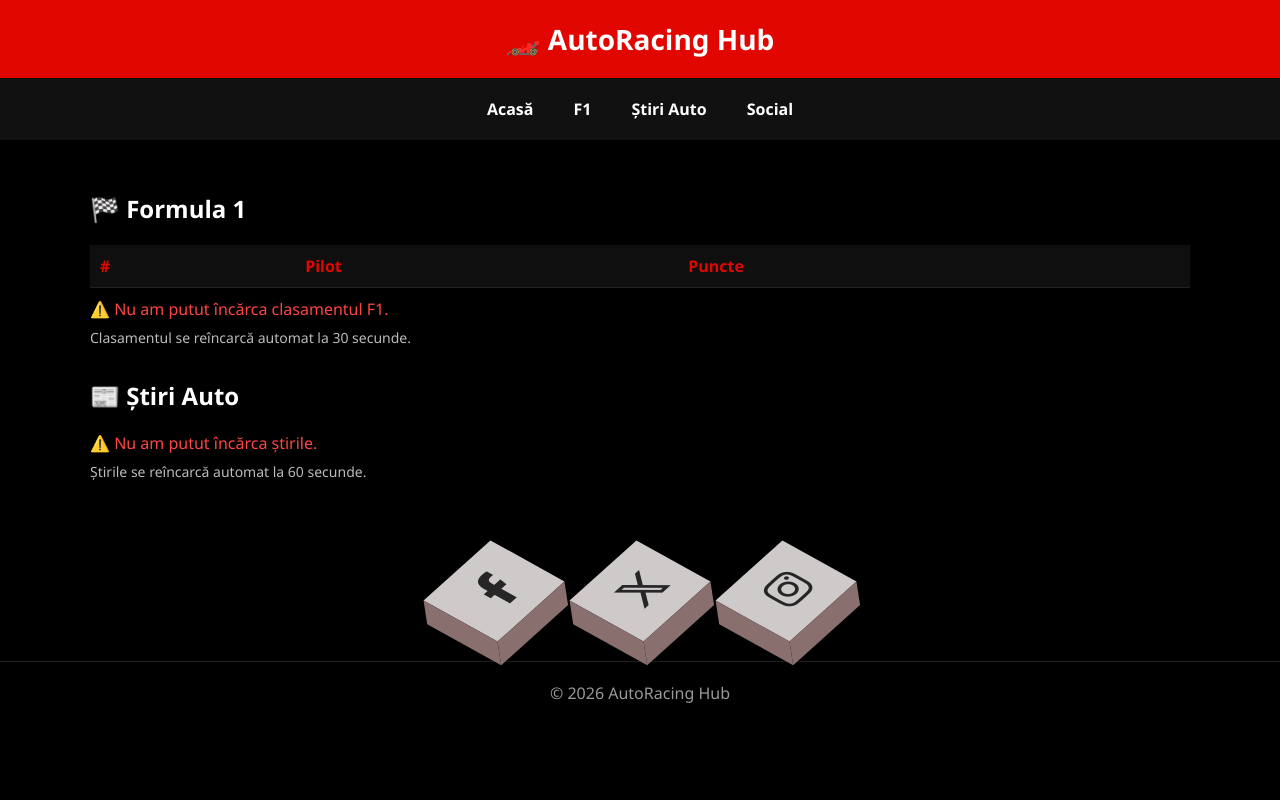
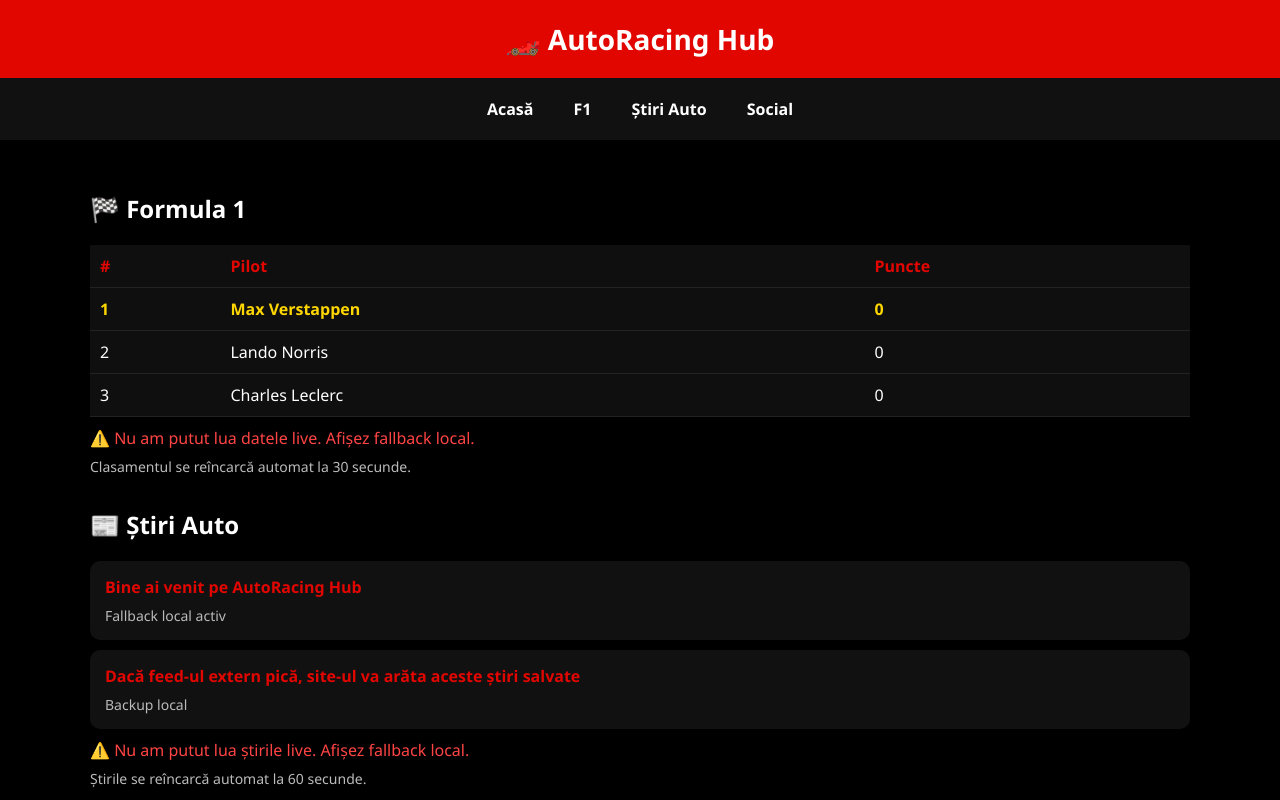
Before and after one commit to denisstancu120-create/autoracing-ro, a plain HTML site: page index.html in a window 1280 px wide. Shown: the top 800 px of the page. Drawn offline with Linux system fonts and the light colour scheme; no server answers.

Commit message:
Update index.html

```diff
--- a/index.html
+++ b/index.html
@@ -94,39 +94,41 @@
 const CACHE_F1 = 'f1_cache';
 const CACHE_NEWS = 'news_cache';
 
+const FALLBACK_F1 = [
+  { position: '1', Driver: { givenName: 'Max', familyName: 'Verstappen' }, points: '0' },
+  { position: '2', Driver: { givenName: 'Lando', familyName: 'Norris' }, points: '0' },
+  { position: '3', Driver: { givenName: 'Charles', familyName: 'Leclerc' }, points: '0' }
+];
+
+const FALLBACK_NEWS = [
+  {
+    title: 'Bine ai venit pe AutoRacing Hub',
+    link: '#',
+    pubDate: 'Fallback local activ'
+  },
+  {
+    title: 'Dacă feed-ul extern pică, site-ul va arăta aceste știri salvate',
+    link: '#',
+    pubDate: 'Backup local'
+  }
+];
+
 async function safeFetch(url) {
   try {
-     // încerc direct
-    let res = await fetch(url);
-    if (!res.ok) throw new Error();
-
+    const res = await fetch(url);
+    if (!res.ok) throw new Error(`HTTP ${res.status}`);
     return await res.json();
-
-  } catch (e) {
+  } catch {
     try {
-      // fallback proxy 1
-      const proxy1 = "https://api.allorigins.win/raw?url=" + encodeURIComponent(url);
-      let res = await fetch(proxy1);
-      if (!res.ok) throw new Error();
-
+      const proxy = 'https://api.allorigins.win/raw?url=' + encodeURIComponent(url);
+      const res = await fetch(proxy);
+      if (!res.ok) throw new Error(`Proxy HTTP ${res.status}`);
       return await res.json();
-
-    } catch (e2) {
-      try {
-        // fallback proxy 2 (IMPORTANT)
-        const proxy2 = "https://corsproxy.io/?" + encodeURIComponent(url);
-        let res = await fetch(proxy2);
-        if (!res.ok) throw new Error();
-
-        return await res.json();
-
-      } catch (e3) {
-        return null;
-      }
+    } catch {
+      return null;
     }
   }
 }
-
 
 async function loadF1(){
   const tbody = document.querySelector('#f1Table tbody');
@@ -134,7 +136,7 @@ async function loadF1(){
   errorBox.textContent = '';
   tbody.innerHTML = '';
 
-  const data = await safeFetch('https://api.jolpi.ca/ergast/f1/current/driverStandings.json');
+  const data = await safeFetch('https://api.jolpi.ca/ergast/f1/current/driverstandings/');
 
   if(data && data.MRData && data.MRData.StandingsTable.StandingsLists.length > 0){
     const standings = data.MRData.StandingsTable.StandingsLists[0].DriverStandings;
@@ -146,7 +148,8 @@ async function loadF1(){
       errorBox.textContent = '⚠️ Nu am putut lua date live. Afișez ultimele date salvate.';
       renderF1(JSON.parse(cache));
     } else {
-      errorBox.textContent = '⚠️ Nu am putut încărca clasamentul F1.';
+      errorBox.textContent = '⚠️ Nu am putut lua datele live. Afișez fallback local.';
+      renderF1(FALLBACK_F1);
     }
   }
 }
@@ -174,7 +177,7 @@ async function loadNews(){
   errorBox.textContent = '';
   container.innerHTML = '';
 
-  const data = await safeFetch('https://api.rss2json.com/v1/api.json?rss_url=https://news.google.com/rss/search?q=masini+formula+1&hl=ro&gl=RO&ceid=RO:ro');
+  const data = await safeFetch('https://rssjson.vercel.app/api?url=' + encodeURIComponent('https://news.google.com/rss/search?q=masini+formula+1&hl=ro&gl=RO&ceid=RO:ro'));
 
   if(data && Array.isArray(data.items)){
     localStorage.setItem(CACHE_NEWS, JSON.stringify(data.items));
@@ -185,7 +188,8 @@ async function loadNews(){
       errorBox.textContent = '⚠️ Nu am putut lua știri live. Afișez ultimele știri salvate.';
       renderNews(JSON.parse(cache));
     } else {
-      errorBox.textContent = '⚠️ Nu am putut încărca știrile.';
+      errorBox.textContent = '⚠️ Nu am putut lua știrile live. Afișez fallback local.';
+      renderNews(FALLBACK_NEWS);
     }
   }
 }
```
